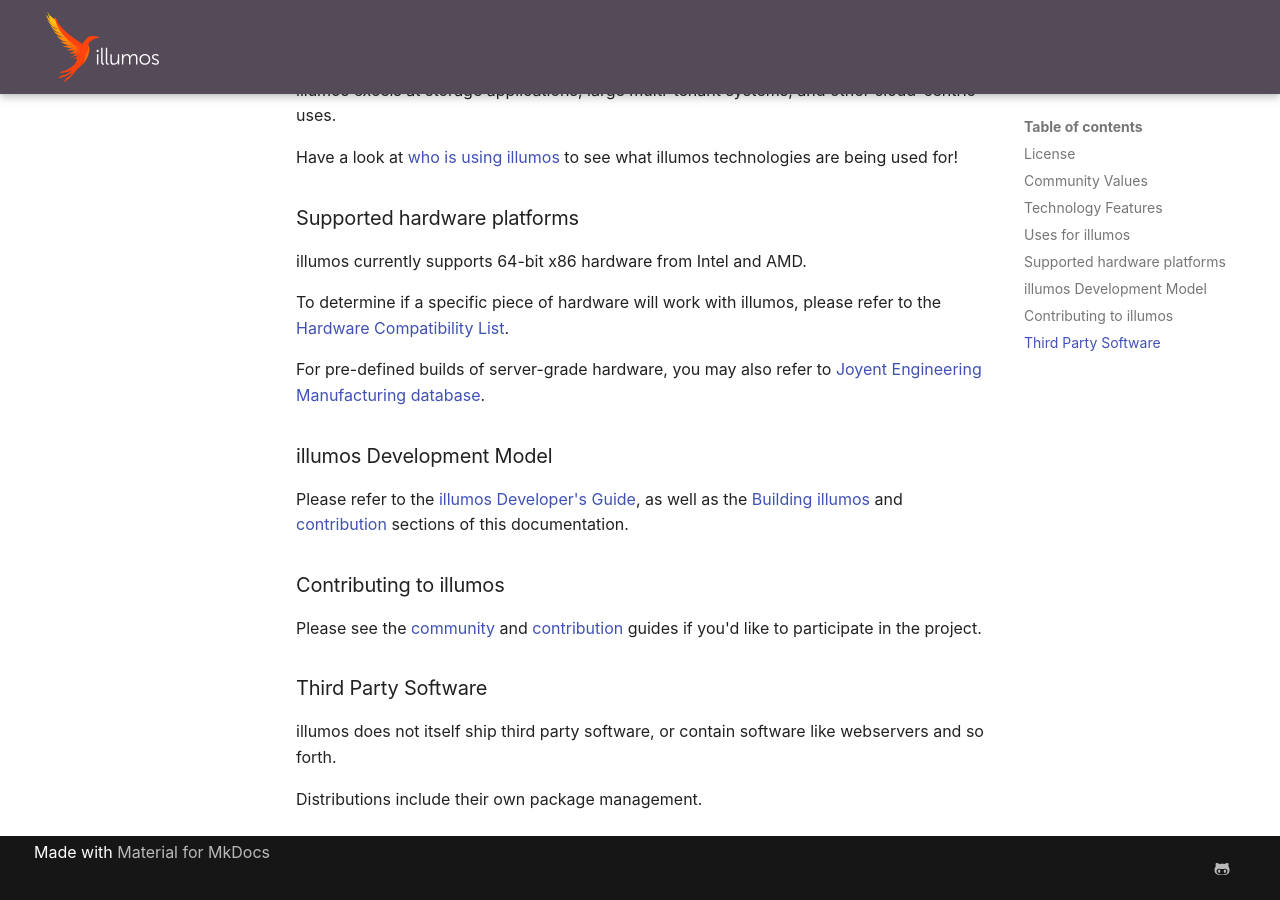
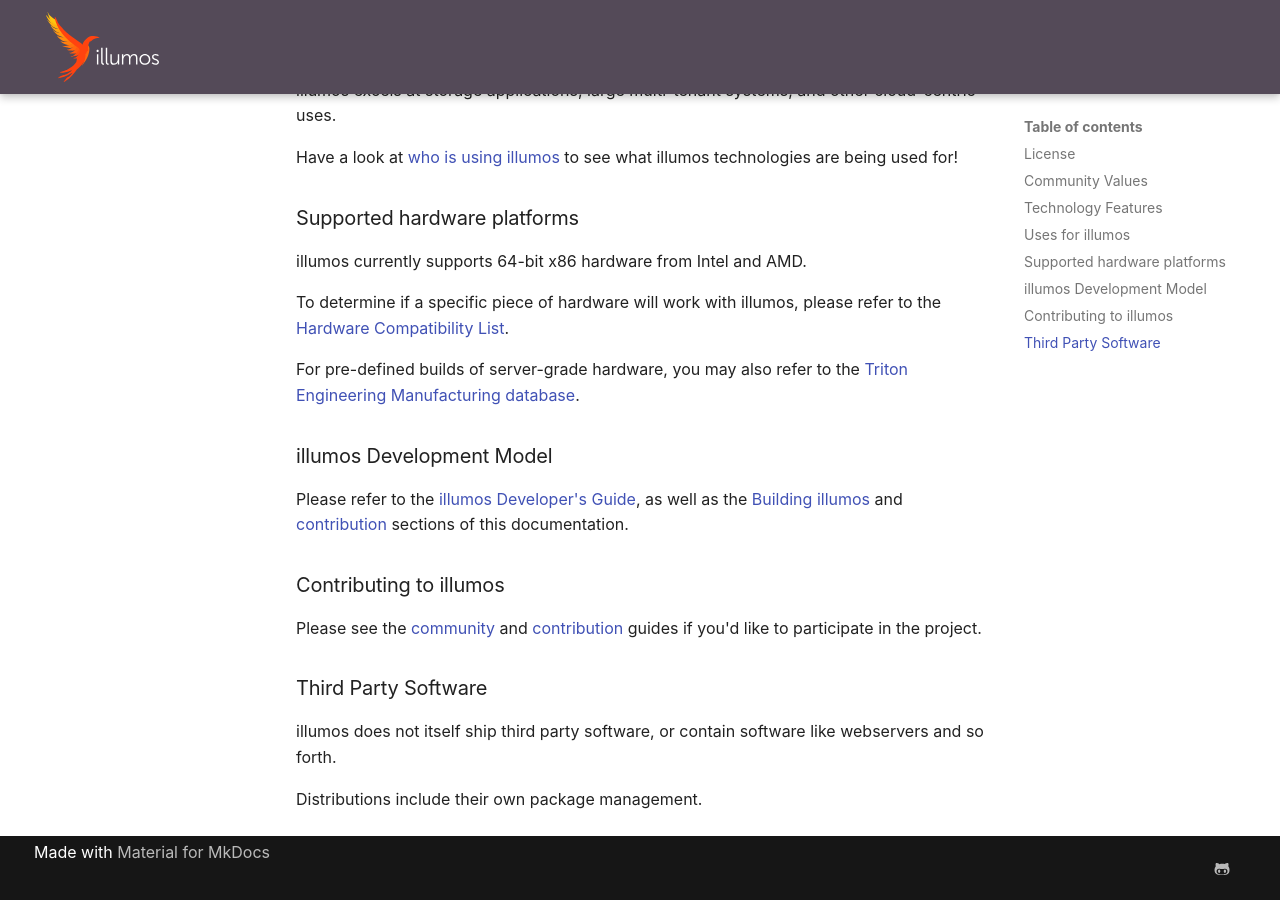
Before and after one commit to illumos/docs, an MkDocs documentation site: the page built from docs/about/index.md, in a window 1280 px wide and 900 px high, scrolled down 1320 px. Built offline with MkDocs 1.6.1 and Material for MkDocs 9.7.7, drawn with Linux system fonts in a browser that asks for light colours.

Commit message:
Update additional references to Joyent

```diff
--- a/docs/about/index.md
+++ b/docs/about/index.md
@@ -62,9 +62,8 @@
 To determine if a specific piece of hardware will work with illumos, please
 refer to the [Hardware Compatibility List](https://illumos.org/hcl/).
 
-For pre-defined builds of server-grade hardware, you may also refer to [Joyent
-Engineering Manufacturing
-database](http://eng.joyent.com/manufacturing/bom.html).
+For pre-defined builds of server-grade hardware, you may also refer to the
+[Triton Engineering Manufacturing database](http://eng.tritondatacenter.com/manufacturing/bom.html).
 
 ### illumos Development Model
 
```
Also changed, not shown: docs/about/distro.md (+1 -1 lines), docs/about/who.md (+1 -1 lines), docs/contributing/gerrit.md (+1 -1 lines), docs/developers/build.md (+2 -2 lines), docs/user-guide/bugs.md (+2 -2 lines).
